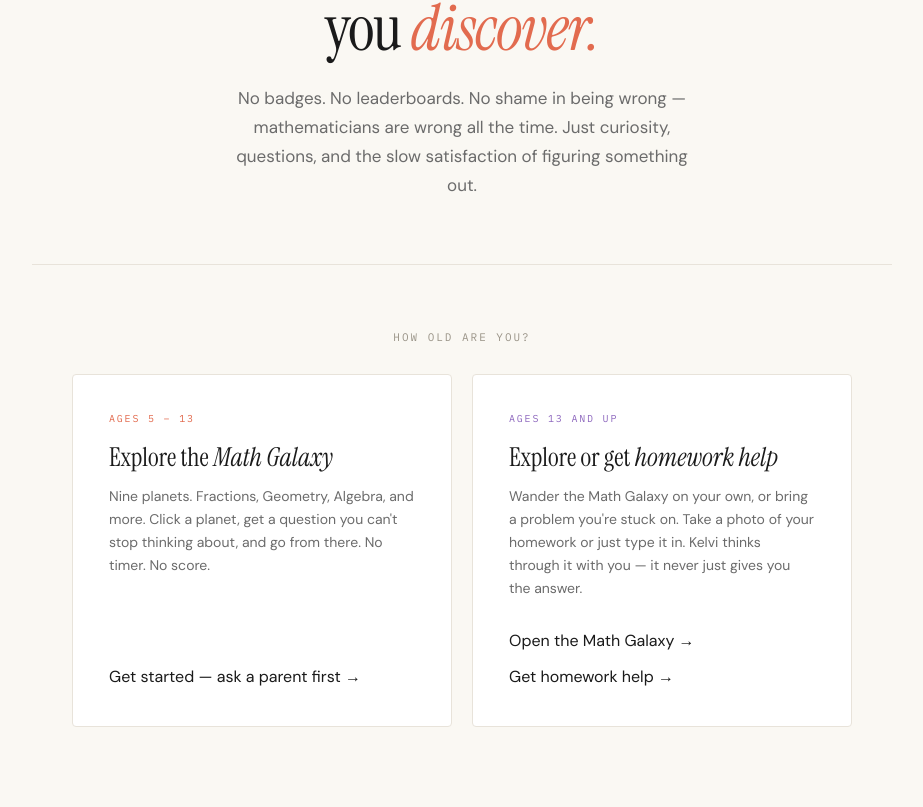
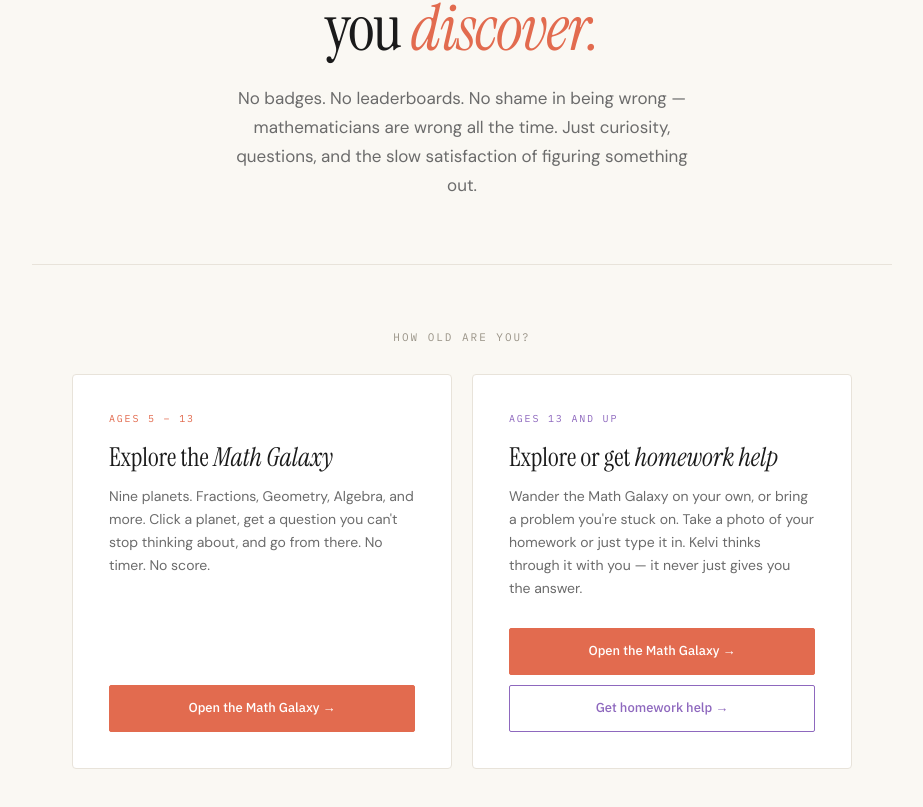
Before and after one commit to gramesh-dev/Kelvi-io-Harkness, a Next.js app: page /learner in a window 1280 px wide. Shown: the part 281-1088 px from the top of the page, without its empty margins (178-1101 px from the left). Built offline with nearby package versions, Linux system fonts and the light colour scheme.

Commit message:
Revert teacher page intent params; wire learner CTAs to static HTML
- /teacher login links restored to plain /login
- /learner Math Galaxy button → /family/family.html (no login)
- /learner Homework help button → /student/student.html (no login)

```diff
--- a/app/learner/page.tsx
+++ b/app/learner/page.tsx
@@ -77,7 +77,7 @@
             <div className="age-card-title">Explore the <em>Math Galaxy</em></div>
             <p className="age-card-sub">Nine planets. Fractions, Geometry, Algebra, and more. Click a planet, get a question you can&apos;t stop thinking about, and go from there. No timer. No score.</p>
             <div className="age-card-actions">
-              <Link href="/login?intent=family" className="btn btn-coral">Get started — ask a parent first →</Link>
+              <a href="/family/family.html" className="btn btn-coral">Open the Math Galaxy →</a>
             </div>
           </div>
 
@@ -87,8 +87,8 @@
             <div className="age-card-title">Explore or get <em>homework help</em></div>
             <p className="age-card-sub">Wander the Math Galaxy on your own, or bring a problem you&apos;re stuck on. Take a photo of your homework or just type it in. Kelvi thinks through it with you — it never just gives you the answer.</p>
             <div className="age-card-actions">
-              <Link href="/login?intent=family" className="btn btn-coral">Open the Math Galaxy →</Link>
-              <Link href="/login?intent=student" className="btn btn-purple-outline">Get homework help →</Link>
+              <a href="/family/family.html" className="btn btn-coral">Open the Math Galaxy →</a>
+              <a href="/student/student.html" className="btn btn-purple-outline">Get homework help →</a>
             </div>
           </div>
 
--- a/app/teacher/page.tsx
+++ b/app/teacher/page.tsx
@@ -127,7 +127,7 @@
         </Link>
         <div className="nav-right">
           <Link href="/" className="nav-back">← Back</Link>
-          <Link href="/login?intent=school" className="nav-signin">Log in to create your own</Link>
+          <Link href="/login" className="nav-signin">Log in to create your own</Link>
         </div>
       </nav>
 
@@ -276,7 +276,7 @@
         <h2>Ready to build your own problem set?</h2>
         <p>Discovery-based mathematics problem sets. Built around the questions that help students think like mathematicians.</p>
         <div className="cta-btns">
-          <Link href="/login?intent=school" className="btn-primary">Create your account →</Link>
+          <Link href="/login" className="btn-primary">Create your account →</Link>
         </div>
       </div>
 
```
